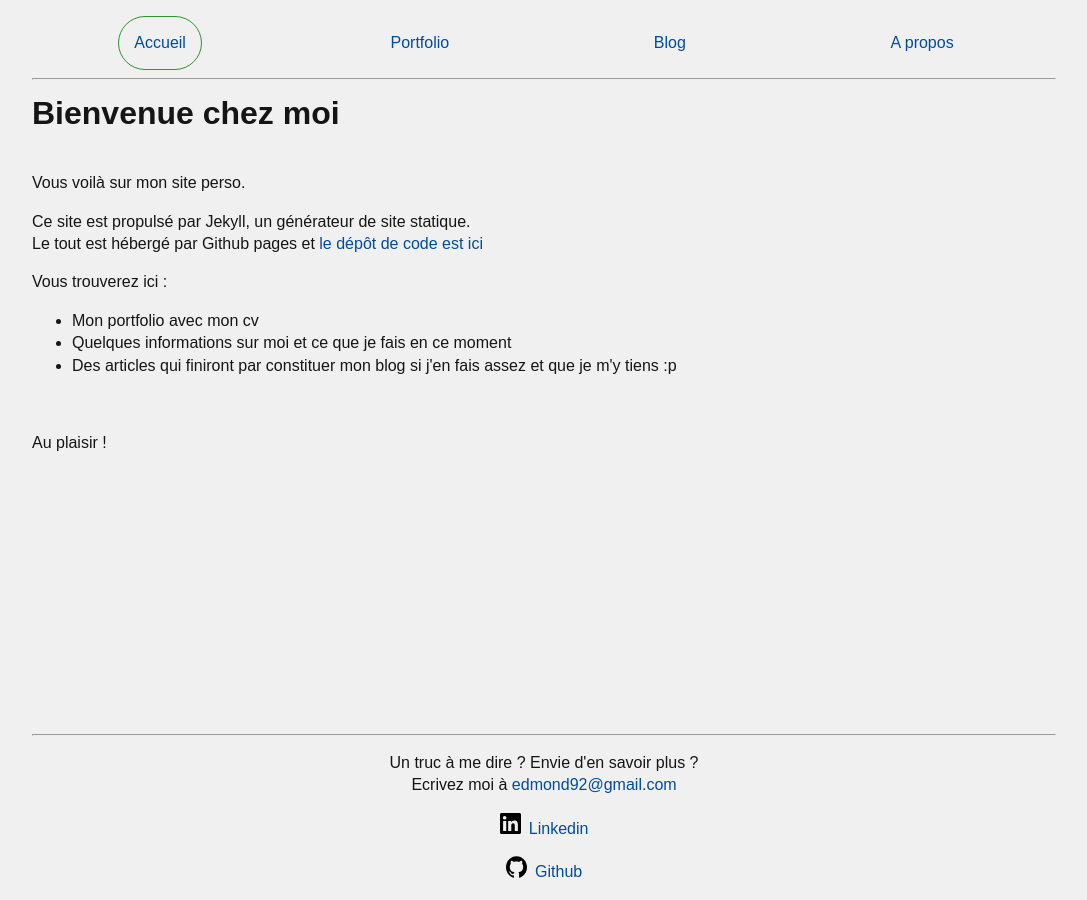
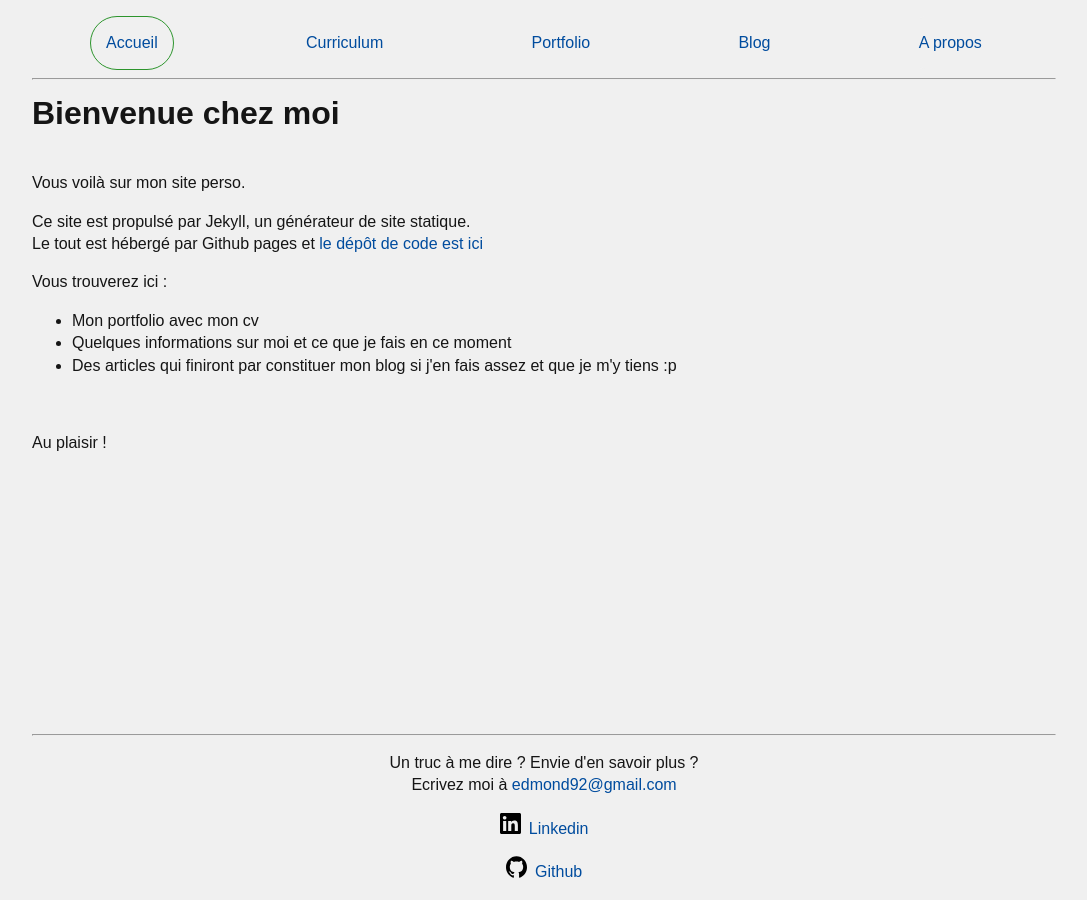
Before and after one commit to Djohn12/Djohn12.github.io, a Jekyll site: the page built from index.html, in a window 1280 px wide. Shown: the whole page, without its empty margins (96-1183 px from the left). Built offline with Jekyll 4.4.1, drawn with Linux system fonts in a browser that asks for light colours.

Commit message:
add a Cv menu item to navigation

```diff
--- a/_data/navigation.yml
+++ b/_data/navigation.yml
@@ -1,5 +1,7 @@
 - name: Accueil
   link: /
+- name: Curriculum
+  link: /cv
 - name: Portfolio
   link: /portfolio
 - name: Blog
```
